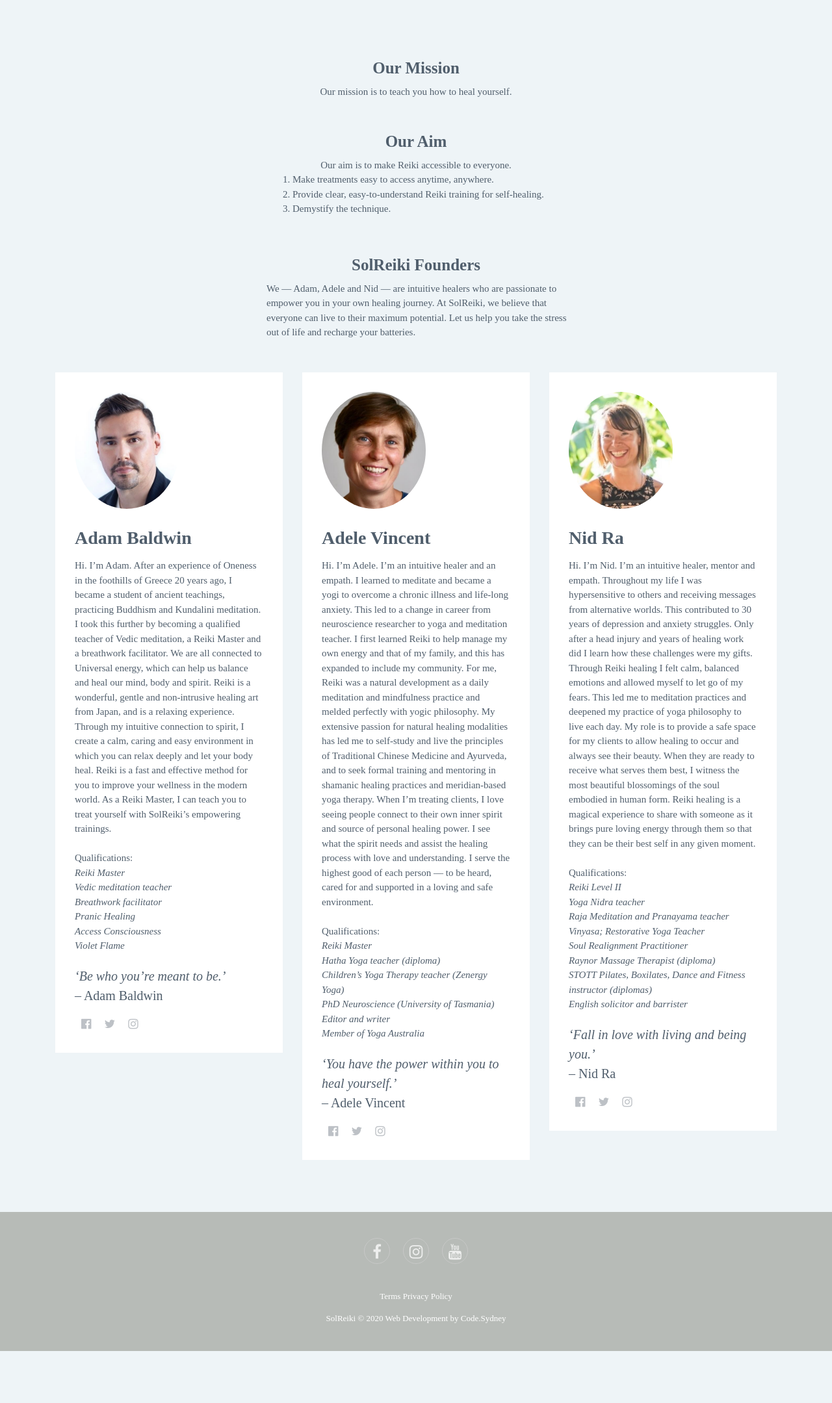
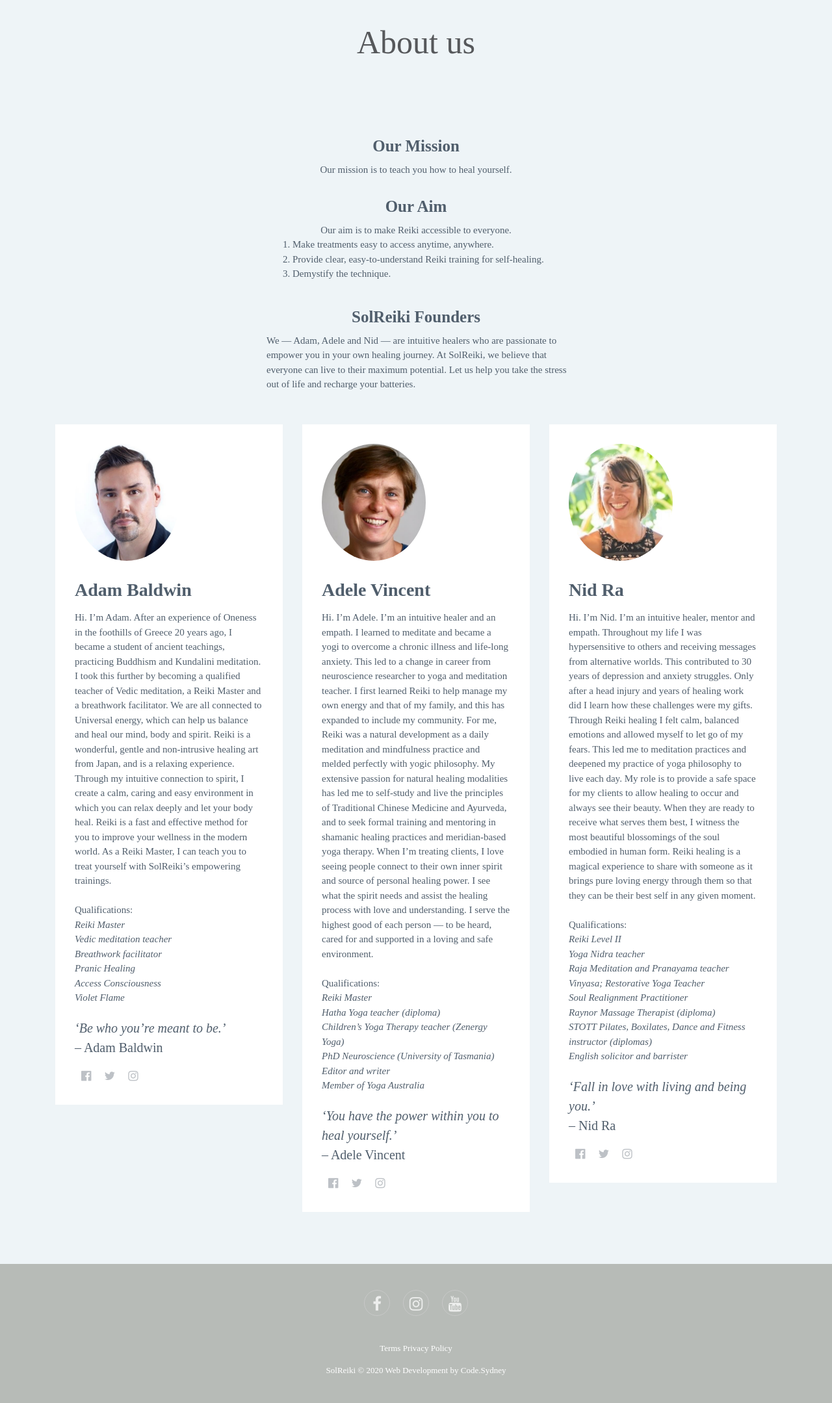
Before and after one commit to codesydney/solreiki, a Flask app: page /about in a window 1280 px wide. Shown: the part 58-2217 px from the top of the page at 65% size. Before the commit the page ends 2137 px from the top, so only its background shows below. Run offline with Flask 2, Linux system fonts and the light colour scheme; some libraries are stand-ins or nearby versions.

Commit message:
Update all page headings

```diff
--- a/static/css/about.css
+++ b/static/css/about.css
@@ -11,7 +11,7 @@
 .team-boxed h2 {
   font-weight: bold;
   margin-bottom: 10px;
-  padding-top: 50px;
+  padding-top: 30px;
   color: #505e6c;
   font-size: 25px;
 }
--- a/static/css/faqs.css
+++ b/static/css/faqs.css
@@ -10,10 +10,10 @@
 }
 
 .article-clean .intro h1 {
-  font-size: 32px;
-  margin-bottom: 15px;
+  font-size: 50px;
+  margin-bottom: 20px;
   padding-top: 20px;
-  line-height: 1.5;
+  line-height: 1.0;
   color: inherit;
   margin-top: 20px;
 }
--- a/templates/about.html
+++ b/templates/about.html
@@ -2,6 +2,19 @@
 {% block content %}
   <!-- About -->
   <section id="about">
+    <div></div>
+    <div class="article-clean">
+      <div class="container">
+          <div class="row">
+              <div class="col-lg-10 col-xl-8 offset-lg-1 offset-xl-2">
+                  <div class="intro">
+                      <h1 class="text-center">About us</h1>
+                  </div>
+              <div class="text"></div>
+           </div>
+        </div>
+     </div>
+  </div>
     <div class="team-boxed">
       <div class="container">
           <div class="intro">
--- a/templates/blog.html
+++ b/templates/blog.html
@@ -8,7 +8,7 @@
           <div class="row">
               <div class="col-lg-10 col-xl-8 offset-lg-1 offset-xl-2">
                   <div class="intro">
-                      <h1 class="text-center">SolReiki</h1>
+                      <h1 class="text-center">Blog</h1>
                       <!--<img class="img-fluid" src="static/img/sol.jpg">-->
                   </div>
                   <div class="text"></div>
--- a/templates/events.html
+++ b/templates/events.html
@@ -8,8 +8,7 @@
           <div class="row">
               <div class="col-lg-10 col-xl-8 offset-lg-1 offset-xl-2">
                   <div class="intro">
-                      <h1 class="text-center">SolReiki</h1>
-                      <!--<img class="img-fluid" src="static/img/sol.jpg">-->
+                      <h1 class="text-center">Events</h1>
                   </div>
                   <div class="text"></div>
               </div>
--- a/templates/practitioners.html
+++ b/templates/practitioners.html
@@ -8,7 +8,7 @@
           <div class="row">
               <div class="col-lg-10 col-xl-8 offset-lg-1 offset-xl-2">
                   <div class="intro">
-                      <h1 class="text-center">SolReiki</h1>
+                      <h1 class="text-center">Practitioners</h1>
                       <!--<img class="img-fluid" src="static/img/sol.jpg">-->
                   </div>
                   <div class="text"></div>
```
Also changed, not shown: templates/contact.html (+15 -2 lines), templates/testimonials.html (+15 -0 lines), templates/treatments.html (+13 -1 lines).
